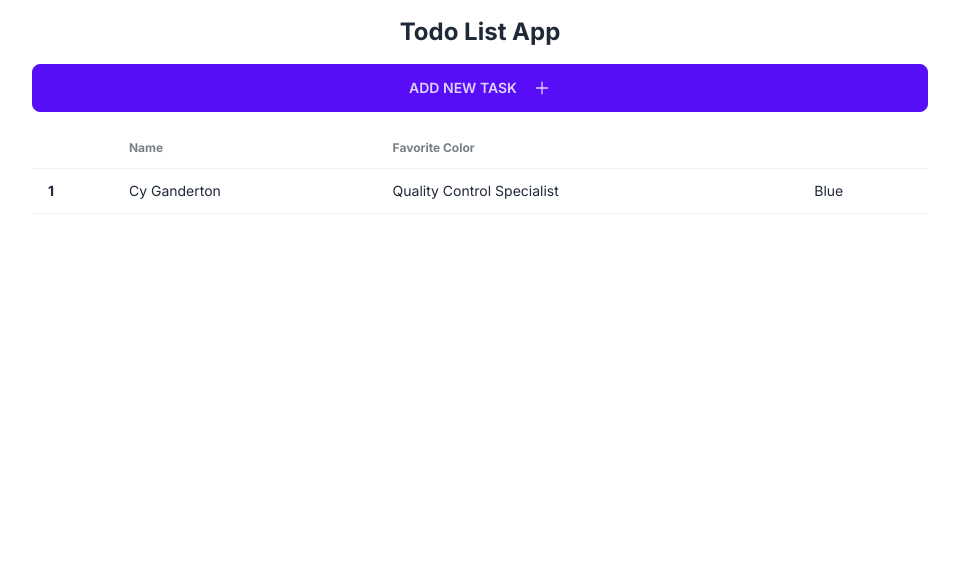
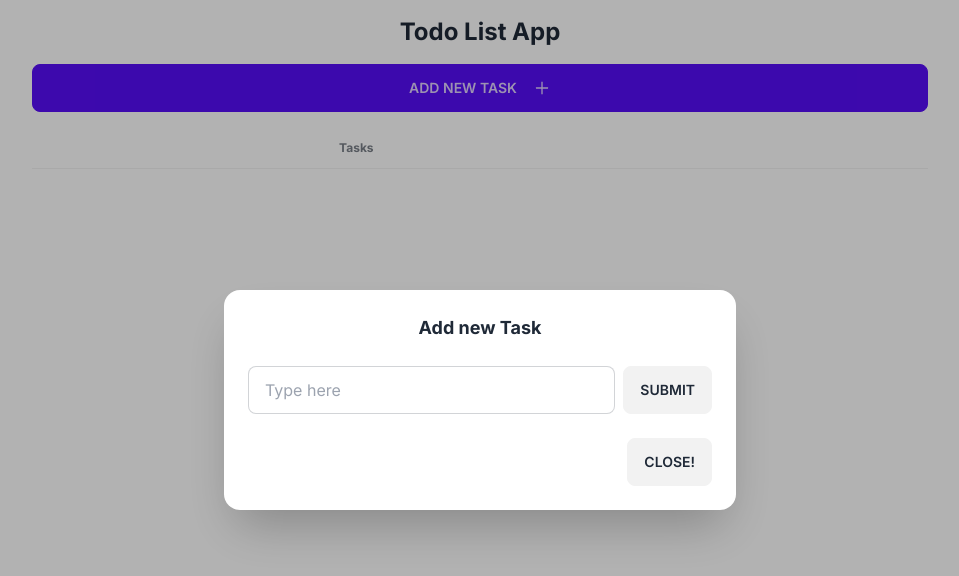
Before and after one commit to alvaroBetter/todo-list, a Next.js app: page / in a window 1280 px wide. Both pictures are taken after a click on the button "ADD NEW TASK". Shown: the top 576 px of the page, without its empty margins (160-1119 px from the left). Built offline with nearby package versions, Linux system fonts and the light colour scheme; data requests are answered from the project's data file.

Commit message:
Added edit and delete logic

```diff
--- /dev/null
+++ b/api.tsx
@@ -0,0 +1,38 @@
+import { ITask } from "./types/tasks";
+const baseUrl = "http://localhost:3001";
+
+export const getAllTodos = async (): Promise<ITask[]> => {
+	const res = await fetch(`${baseUrl}/tasks`, { cache: "no-store" });
+	const todos = await res.json();
+	return todos;
+};
+
+export const addTodo = async (todo: ITask): Promise<ITask> => {
+	const res = await fetch(`${baseUrl}/tasks`, {
+		method: "POST",
+		headers: {
+			"Content-type": "application/json",
+		},
+		body: JSON.stringify(todo),
+	});
+	const newTodo = await res.json();
+	return newTodo;
+};
+
+export const editTodo = async (todo: ITask): Promise<ITask> => {
+	const res = await fetch(`${baseUrl}/tasks/${todo.id}`, {
+		method: "PUT",
+		headers: {
+			"Content-type": "application/json",
+		},
+		body: JSON.stringify(todo),
+	});
+	const updateTodo = await res.json();
+	return updateTodo;
+};
+
+export const deleteTodo = async (id: string): Promise<void> => {
+	await fetch(`${baseUrl}/tasks/${id}`, {
+		method: "DELETE",
+	});
+};
--- a/app/components/AddTask.tsx
+++ b/app/components/AddTask.tsx
@@ -1,11 +1,51 @@
+"use client";
 import { AiOutlinePlus } from "react-icons/ai";
+import { Modal } from "./Modal";
+import { FormEventHandler, useState } from "react";
+import { addTodo } from "@/api";
+import { useRouter } from "next/navigation";
+import { v4 as uuidv4 } from "uuid";
 
 export const AddTask = () => {
+	const router = useRouter();
+	const [modalOpen, setModalOpen] = useState<boolean>(false);
+	const [newTaskValue, setNewTaskValue] = useState<string>("");
+
+	const handleSubmitNewTodo: FormEventHandler<HTMLFormElement> = async (e) => {
+		e.preventDefault();
+		await addTodo({
+			id: uuidv4(),
+			text: newTaskValue,
+		});
+		setModalOpen(false);
+		setNewTaskValue("");
+		router.refresh();
+	};
+
 	return (
 		<div>
-			<button className="btn btn-primary w-full">
+			<button
+				onClick={() => setModalOpen(true)}
+				className="btn btn-primary w-full">
 				Add new task <AiOutlinePlus className="ml-2" size={18} />
 			</button>
+			<Modal modalOpen={modalOpen} setModalOpen={setModalOpen}>
+				<form onSubmit={handleSubmitNewTodo}>
+					<h3 className="font font-bold text-lg">Add new Task</h3>
+					<div className="modal-action">
+						<input
+							value={newTaskValue}
+							onChange={(e) => setNewTaskValue(e.target.value)}
+							type="text"
+							placeholder="Type here"
+							className="input input-bordered w-full "
+						/>
+						<button className="btn" type="submit">
+							Submit
+						</button>
+					</div>
+				</form>
+			</Modal>
 		</div>
 	);
 };
--- /dev/null
+++ b/app/components/Modal.tsx
@@ -0,0 +1,28 @@
+interface ModalProps {
+	modalOpen: boolean;
+	setModalOpen: (open: boolean) => boolean | void;
+	children: React.ReactNode;
+}
+export const Modal: React.FC<ModalProps> = ({
+	modalOpen,
+	setModalOpen,
+	children,
+}) => {
+	return (
+		<>
+			<div className={`modal ${modalOpen ? "modal-open" : ""}`}>
+				<div className="modal-box">
+					{children}
+					<div className="modal-action">
+						<label
+							onClick={() => setModalOpen(false)}
+							htmlFor="my_modal_6"
+							className="btn">
+							Close!
+						</label>
+					</div>
+				</div>
+			</div>
+		</>
+	);
+};
--- /dev/null
+++ b/app/components/Task.tsx
@@ -0,0 +1,80 @@
+"use client";
+import { ITask } from "@/types/tasks";
+import { FiEdit3, FiTrash } from "react-icons/fi";
+import { Modal } from "./Modal";
+import { FormEventHandler, useState } from "react";
+import { useRouter } from "next/navigation";
+import { deleteTodo, editTodo } from "@/api";
+
+interface TaskProps {
+	task: ITask;
+}
+
+export const Task: React.FC<TaskProps> = ({ task }) => {
+	const router = useRouter();
+	const [openModalEdit, setOpenModalEdit] = useState<boolean>(false);
+	const [openModalDelete, setOpenModalDelete] = useState<boolean>(false);
+	const [taskToEdit, setTaskToEdit] = useState<string>(task.text);
+
+	const handleSubmitEditTodo: FormEventHandler<HTMLFormElement> = async (e) => {
+		e.preventDefault();
+		await editTodo({
+			id: task.id,
+			text: taskToEdit,
+		});
+		setOpenModalEdit(false);
+		setTaskToEdit("");
+		router.refresh();
+	};
+
+	const handleDeleteTask = async (id: string) => {
+		await deleteTodo(id);
+		setOpenModalDelete(false);
+		router.refresh();
+	};
+	return (
+		<tr key={task.id}>
+			<td className="w-full">{task.text}</td>
+			<td className="flex gap-5">
+				<FiEdit3
+					onClick={() => setOpenModalEdit(true)}
+					cursor="pointer"
+					className="text-blue-500"
+					size={25}
+				/>
+				<Modal modalOpen={openModalEdit} setModalOpen={setOpenModalEdit}>
+					<form onSubmit={handleSubmitEditTodo}>
+						<h3 className="font font-bold text-lg">Edit Task</h3>
+						<div className="modal-action">
+							<input
+								value={taskToEdit}
+								onChange={(e) => setTaskToEdit(e.target.value)}
+								type="text"
+								placeholder="Type here"
+								className="input input-bordered w-full"
+							/>
+							<button className="btn" type="submit">
+								Submit
+							</button>
+						</div>
+					</form>
+				</Modal>
+				<FiTrash
+					onClick={() => setOpenModalDelete(true)}
+					className="text-red-500"
+					size={25}
+				/>
+				<Modal modalOpen={openModalDelete} setModalOpen={setOpenModalDelete}>
+					<h3 className="text-lg">
+						Are you sure, you want to delete this task?
+					</h3>
+					<div className="modal-action">
+						<button className="btn" onClick={() => handleDeleteTask(task.id)}>
+							Yes
+						</button>
+					</div>
+				</Modal>
+			</td>
+		</tr>
+	);
+};
--- a/app/components/TodoList.tsx
+++ b/app/components/TodoList.tsx
@@ -1,4 +1,11 @@
-export const TodoList = () => {
+import { ITask } from "@/types/tasks";
+import { Task } from "./Task";
+
+interface TodoListProps {
+	tasks: ITask[];
+}
+
+export const TodoList: React.FC<TodoListProps> = ({ tasks }) => {
 	return (
 		<div className="overflow-x-auto">
 			<table className="table">
@@ -6,18 +13,13 @@
 				<thead>
 					<tr>
 						<th></th>
-						<th>Name</th>
-						<th>Favorite Color</th>
+						<th>Tasks</th>
 					</tr>
 				</thead>
 				<tbody>
-					{/* row 1 */}
-					<tr>
-						<th>1</th>
-						<td>Cy Ganderton</td>
-						<td>Quality Control Specialist</td>
-						<td>Blue</td>
-					</tr>
+					{tasks.map((task) => (
+						<Task key={task.id} task={task} />
+					))}
 				</tbody>
 			</table>
 		</div>
--- a/app/page.tsx
+++ b/app/page.tsx
@@ -1,13 +1,17 @@
+import { getAllTodos } from "@/api";
 import { AddTask } from "./components/AddTask";
 import { TodoList } from "./components/TodoList";
 
-export default function Home() {
+export default async function Home() {
+	const tasks = await getAllTodos();
+	console.log(tasks);
+
 	return (
 		<main className="max-w-4xl mx-auto mt-4">
 			<div className="text-center my=5 flex flex-col gap-4">
 				<h1 className="text-2xl font-bold">Todo List App</h1>
 				<AddTask />
-				<TodoList />
+				<TodoList tasks={tasks} />
 			</div>
 		</main>
 	);
--- a/data/todos.json
+++ b/data/todos.json
@@ -1,12 +1,3 @@
 {
-	"tasks": [
-		{
-			"id": "1",
-			"text": "buy milk with some orange juice"
-		},
-		{
-			"id": "2",
-			"text": "help my frind to find a job"
-		}
-	]
+  "tasks": []
 }
--- a/package.json
+++ b/package.json
@@ -22,9 +22,11 @@
 		"react-dom": "18.2.0",
 		"react-icons": "^4.9.0",
 		"tailwindcss": "3.3.2",
-		"typescript": "5.1.3"
+		"typescript": "5.1.3",
+		"uuid": "^9.0.0"
 	},
 	"devDependencies": {
+		"@types/uuid": "^9.0.1",
 		"daisyui": "^3.0.0",
 		"json-server": "^0.17.3"
 	}
--- /dev/null
+++ b/types/tasks.ts
@@ -0,0 +1,4 @@
+export interface ITask {
+	id: string;
+	text: string;
+}
```
Also changed, not shown: 1 other file (tests, documents, lock files or other folders).
